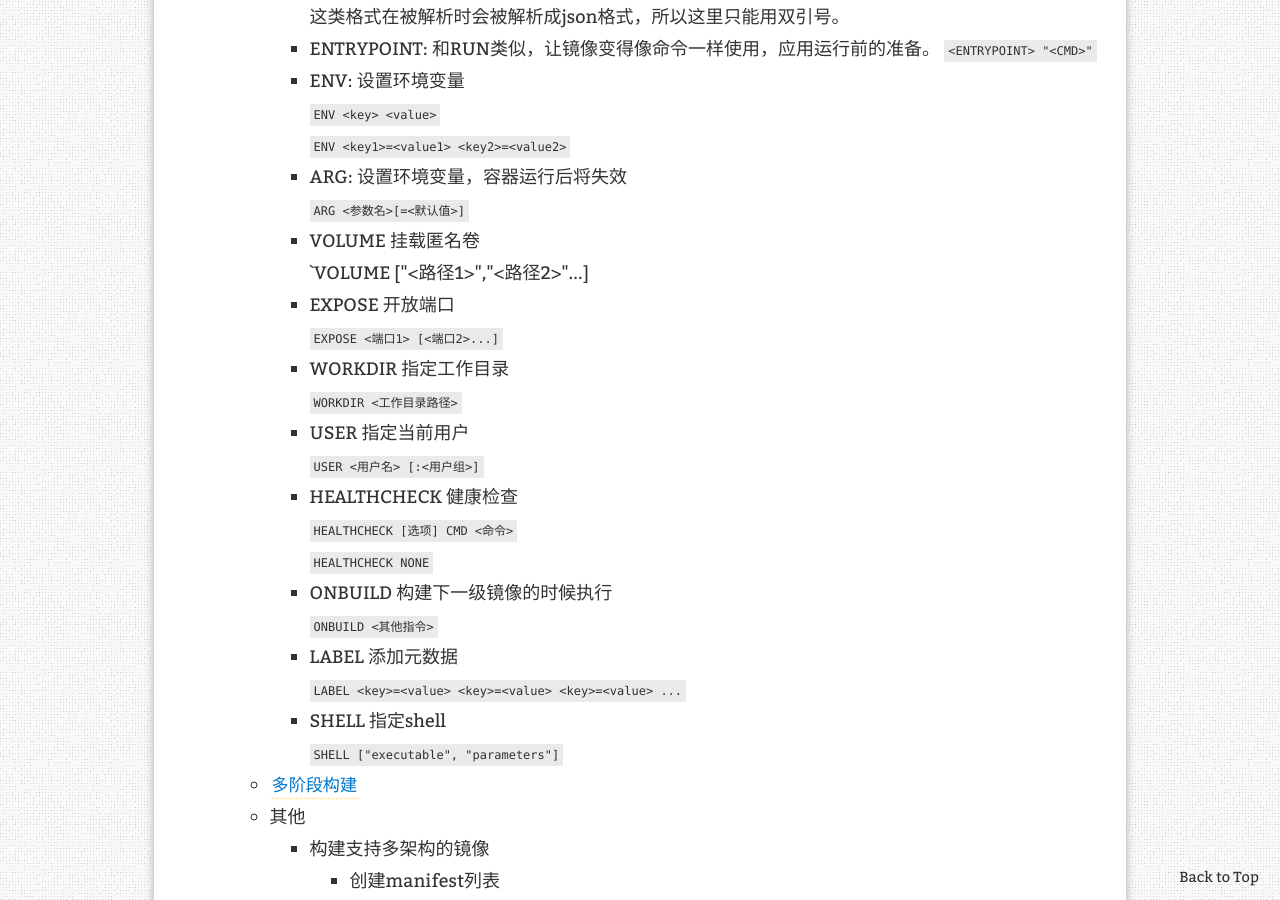
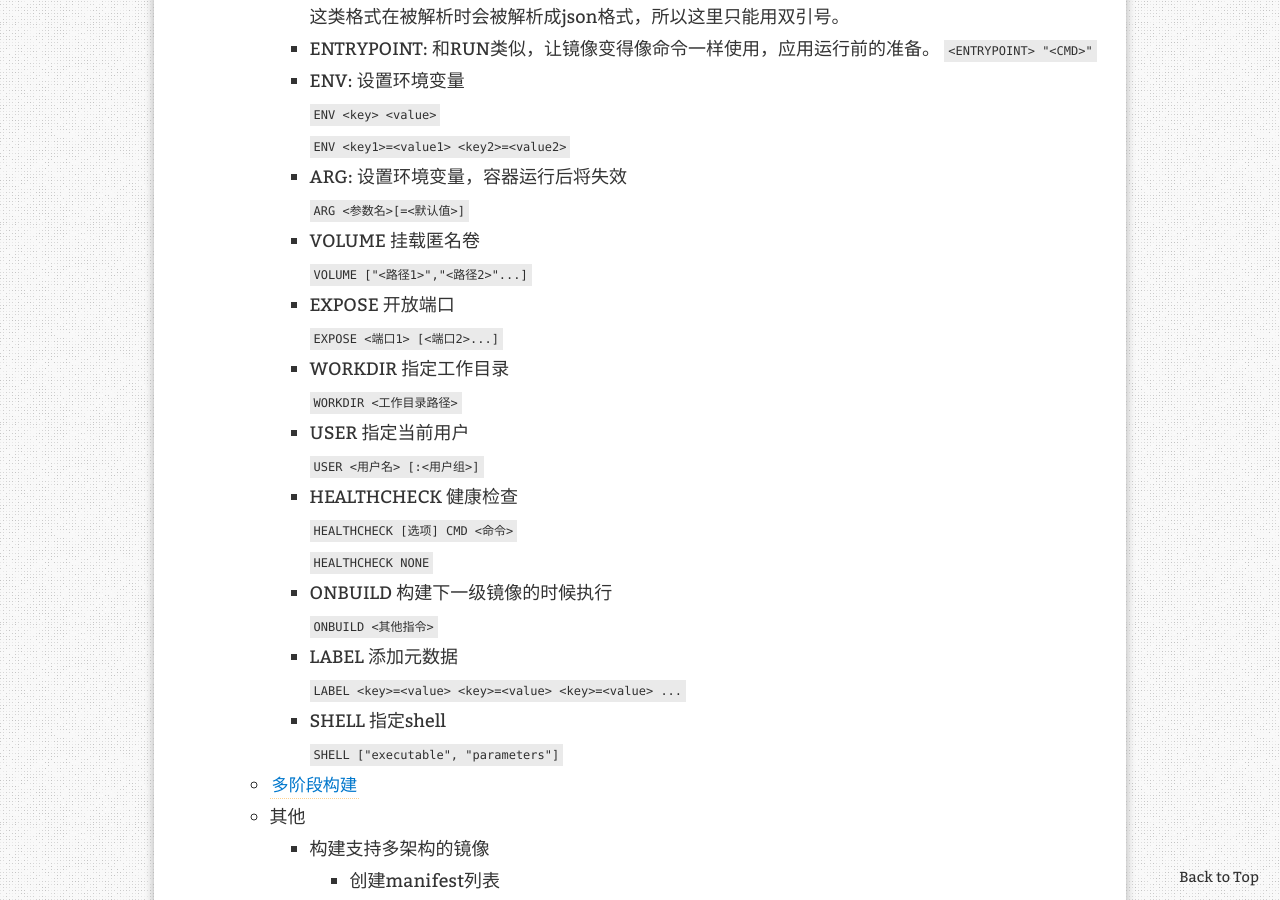
Before and after one commit to ElmTran/ElmTran.github.io, a Jekyll site: the page built from _posts/2022-04-08-common-docker-commands.md, in a window 1280 px wide and 900 px high, scrolled down 1376 px. Built offline with Jekyll 4.4.1, drawn with Linux system fonts in a browser that asks for light colours; comment, search, counter and statistics services are not loaded.

Commit message:
fix layout

```diff
--- a/_posts/2022-04-08-common-docker-commands.md
+++ b/_posts/2022-04-08-common-docker-commands.md
@@ -55,7 +55,7 @@ redirect_from:
     - ARG: 设置环境变量，容器运行后将失效
      `ARG <参数名>[=<默认值>]`
     - VOLUME 挂载匿名卷
-     `VOLUME ["<路径1>","<路径2>"...]
+     `VOLUME ["<路径1>","<路径2>"...]`
     - EXPOSE 开放端口
      `EXPOSE <端口1> [<端口2>...]`
     - WORKDIR 指定工作目录
```
